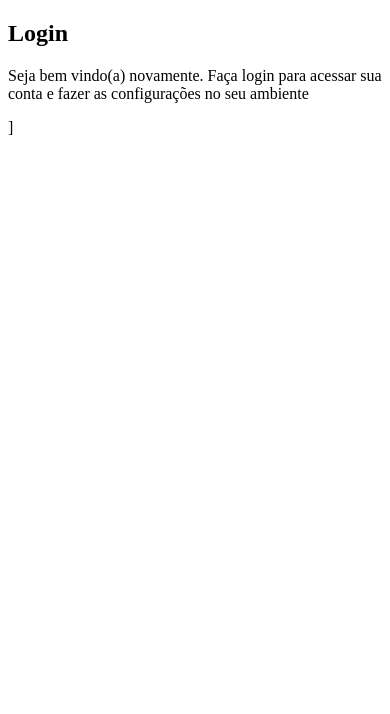
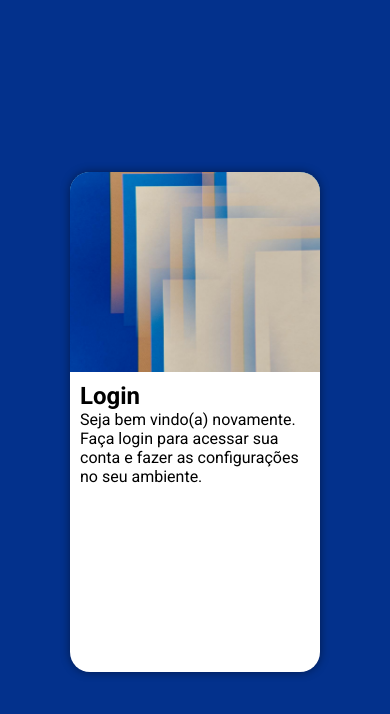
Before and after one commit to dev-danielsouza/project-login-screen, a plain HTML site: page index.html in a window 390 px wide. Drawn offline with Linux system fonts and the light colour scheme.

Commit message:
Mobile firt version

```diff
--- a/css/style.css
+++ b/css/style.css
@@ -10,3 +10,48 @@
     --light-brown: #A66E4E;
     --font-roboto: 'Roboto', sans-serif;
 }
+
+* {
+    font-family: var(--font-roboto);
+    margin: 0;
+    padding: 0;
+    box-sizing: border-box;
+}
+
+body, html {
+    background-color: var(--dark-blue);
+    height: 100vh;
+    width: 100vw;
+}
+
+main {
+    position: relative;
+    height: 100vh;
+    width: 100vw;
+}
+
+#login-screen {
+  background-color: #fff;
+  width: 15.625rem;
+  height: 31.25rem;
+  border-radius: 1.25rem;
+  overflow: hidden;
+  box-shadow: 0px 0px 10px hsla(0, 0%, 0%, 0.450);
+
+  position: absolute;
+  top: 50%;
+  left: 50%;
+  transform: translate(-50%, -50%);
+}
+
+#login-screen-image {
+    display: block;
+    background: var(--light-blue) url(../components/images/login-screen-image.jpg) no-repeat;
+    background-size: cover;
+    height: 200px;
+}
+
+#login-screen-form {
+    display: block;
+    padding: 0.625rem;
+}
--- a/index.html
+++ b/index.html
@@ -14,7 +14,7 @@
                 </div>
                 <div id="login-screen-form">
                     <h1>Login</h1>
-                    <p>Seja bem vindo(a) novamente. Faça login para acessar sua conta e fazer as configurações no seu ambiente</p>]
+                    <p>Seja bem vindo(a) novamente. Faça login para acessar sua conta e fazer as configurações no seu ambiente.</p>
                     <form action="login.php" method="post" autocomplete="on">
 
                     </form>
```
